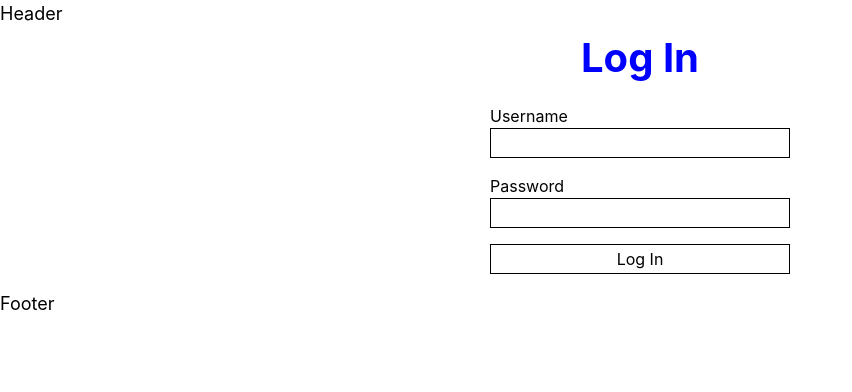
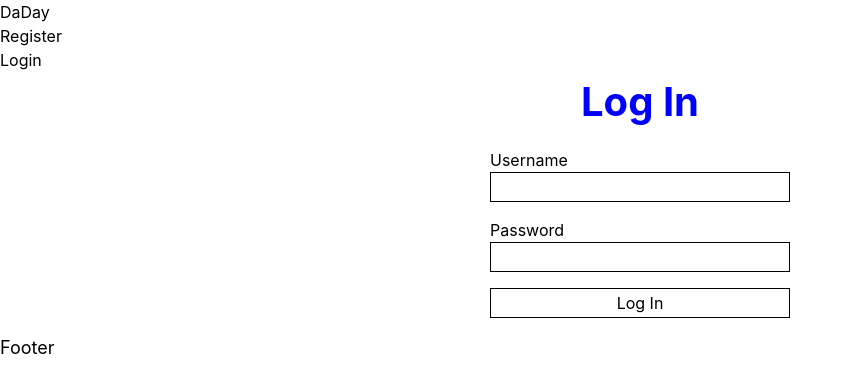
Before and after one commit to DiyanKalaydzhiev23/DaDay, a React (Create React App) app in the folder client/: page /login in a window 1280 px wide. Shown: the top 392 px of the page, without its empty margins (0-852 px from the left). Built offline with nearby package versions, Linux system fonts and the light colour scheme.

Commit message:
Redirect to login before displaying home page

```diff
--- a/client/src/App.js
+++ b/client/src/App.js
@@ -1,7 +1,7 @@
 import './App.css';
 import { Routes, Route } from 'react-router-dom';
+import { Navigate } from 'react-router-dom';
 
-import Home from './components/Home/Home';
 import Layout from './components/layout/Layout';
 import Login from './components/Login/Login';
 import MonthlyReport from './components/MonthlyReport/MonthlyReport';
@@ -11,7 +11,7 @@ function App() {
   return (
     <Layout>
       <Routes>
-        <Route path="/" element={<Home />} />
+        <Route exact path="/" element={<Navigate to="/login" />}/>
         <Route path="/monthly-report" element={<MonthlyReport />} />
         <Route path="/register" element={<Register />} />
         <Route path="/login" element={<Login />} />
--- a/client/src/components/Header/Header.jsx
+++ b/client/src/components/Header/Header.jsx
@@ -1,6 +1,14 @@
 const Header = () => {
     return (
-        <h1 className="text-lg text-blue">Header</h1>
+        <header>
+            <h1>DaDay</h1>
+            <nav>
+                <ul>
+                    <li><a>Register</a></li>
+                    <li><a>Login</a></li>
+                </ul>
+            </nav>
+        </header>
     );
 }
 
--- a/client/src/components/MonthlyReport/MonthlyReport.jsx
+++ b/client/src/components/MonthlyReport/MonthlyReport.jsx
@@ -12,7 +12,7 @@ const MonthlyReport = () => {
     useEffect(() => {
         setIsLoading(true);
 
-        notesService.getReport('1')
+        notesService.getReport('4')
             .then(response => {
                 console.log(response);
                 setNotes(response);
```
